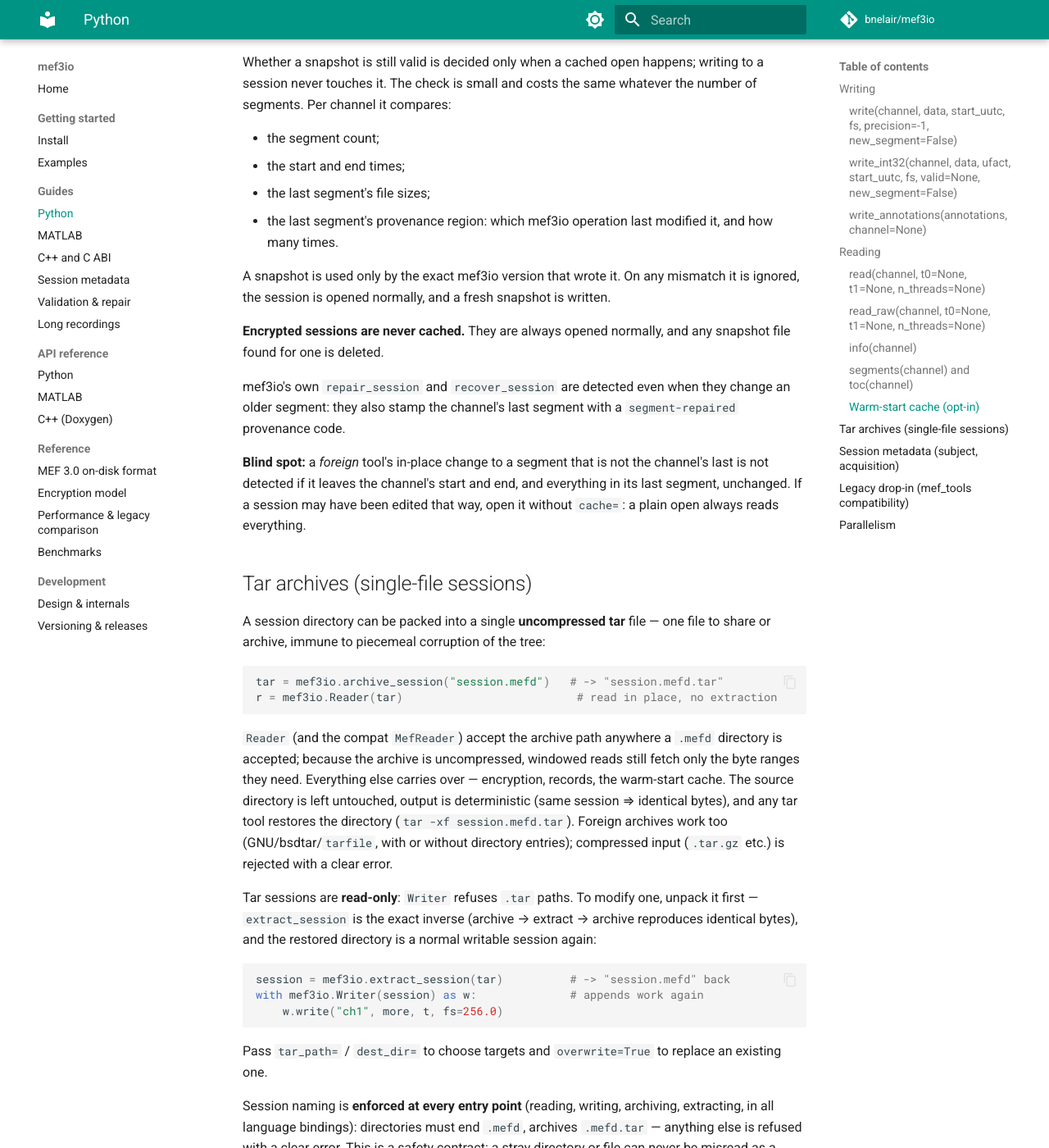
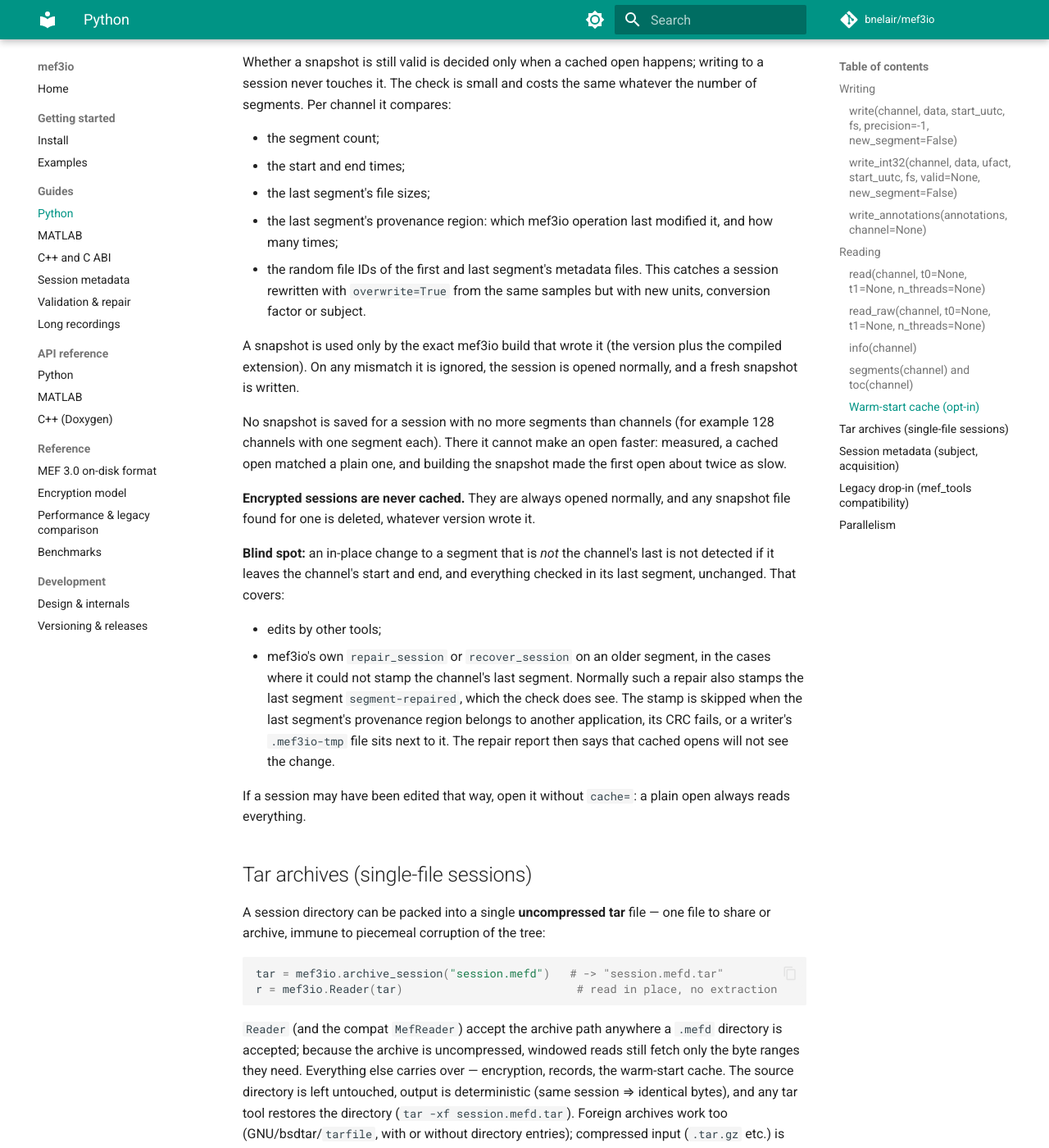
Before and after one commit to bnelair/mef3io, an MkDocs documentation site: the page built from docs/python.md, in a window 1280 px wide and 1400 px high, scrolled down 2870 px. Shown: the whole window at 82% size. Built offline with MkDocs 1.6.1 and Material for MkDocs 9.7.7, drawn with Linux system fonts in a browser that asks for light colours; comment, search, counter and statistics services are not loaded.

Commit message:
Document exactly what the snapshot sees and what it misses
The docs said a middle-segment repair is always detected. It is not
when the segment-repaired stamp was skipped: the last segment's region
belongs to another application, its CRC fails, or a writer's temp file
sits next to it. python.md, the cache docstring, design.md §6 and
CLAUDE.md now list those cases next to the foreign-tool blind spot.

They also document:
- the file-UUID check;
- the build identity in the version stamp;
- that no snapshot is saved when segments <= channels, with the
  measurement behind it;
- that the encryption check runs first and deletes snapshots of any
  format.

validation.md and mef3_format.md drop the removed refusal. CLAUDE.md
says write paths must not know about the cache, notes that
cache.invalidate() is gone, and states the shared last-segment rule.

Co-Authored-By: Claude Opus 5.5 <noreply@anthropic.com>

```diff
--- a/docs/python.md
+++ b/docs/python.md
@@ -137,24 +137,38 @@ the same whatever the number of segments. Per channel it compares:
 - the start and end times;
 - the last segment's file sizes;
 - the last segment's provenance region: which mef3io operation last modified
-  it, and how many times.
+  it, and how many times;
+- the random file IDs of the first and last segment's metadata files. This
+  catches a session rewritten with `overwrite=True` from the same samples but
+  with new units, conversion factor or subject.
 
-A snapshot is used only by the exact mef3io version that wrote it. On any
-mismatch it is ignored, the session is opened normally, and a fresh snapshot is
-written.
+A snapshot is used only by the exact mef3io build that wrote it (the version
+plus the compiled extension). On any mismatch it is ignored, the session is
+opened normally, and a fresh snapshot is written.
+
+No snapshot is saved for a session with no more segments than channels (for
+example 128 channels with one segment each). There it cannot make an open
+faster: measured, a cached open matched a plain one, and building the snapshot
+made the first open about twice as slow.
 
 **Encrypted sessions are never cached.** They are always opened normally, and
-any snapshot file found for one is deleted.
+any snapshot file found for one is deleted, whatever version wrote it.
 
-mef3io's own `repair_session` and `recover_session` are detected even when
-they change an older segment: they also stamp the channel's last segment with
-a `segment-repaired` provenance code.
+**Blind spot:** an in-place change to a segment that is *not* the channel's
+last is not detected if it leaves the channel's start and end, and everything
+checked in its last segment, unchanged. That covers:
 
-**Blind spot:** a *foreign* tool's in-place change to a segment that is not
-the channel's last is not detected if it leaves the channel's start and end,
-and everything in its last segment, unchanged. If a session may have been
-edited that way, open it without `cache=`: a plain open always reads
-everything.
+- edits by other tools;
+- mef3io's own `repair_session` or `recover_session` on an older segment, in
+  the cases where it could not stamp the channel's last segment. Normally such
+  a repair also stamps the last segment `segment-repaired`, which the check
+  does see. The stamp is skipped when the last segment's provenance region
+  belongs to another application, its CRC fails, or a writer's `.mef3io-tmp`
+  file sits next to it. The repair report then says that cached opens will
+  not see the change.
+
+If a session may have been edited that way, open it without `cache=`: a plain
+open always reads everything.
 
 ## Tar archives (single-file sessions)
 
```
Also changed, not shown: CLAUDE.md (+42 -24 lines), docs/design.md (+9 -4 lines), docs/mef3_format.md (+4 -6 lines), docs/validation.md (+23 -13 lines).
